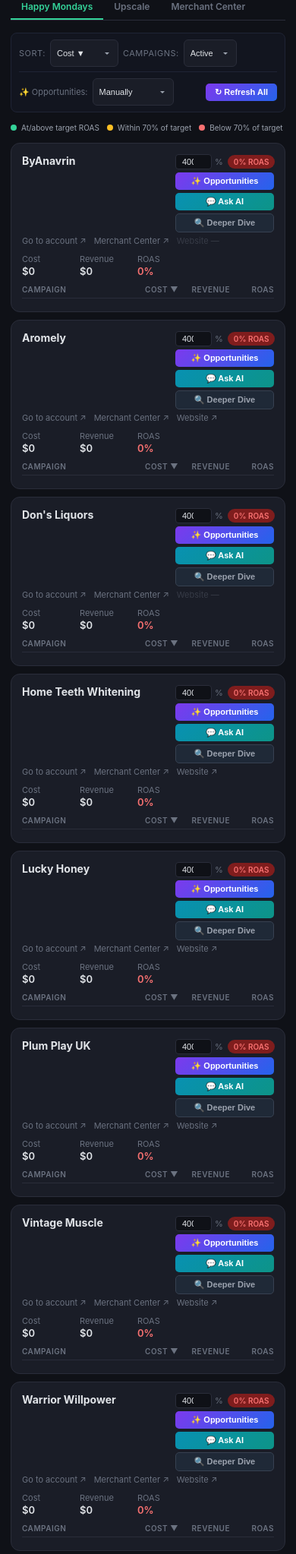
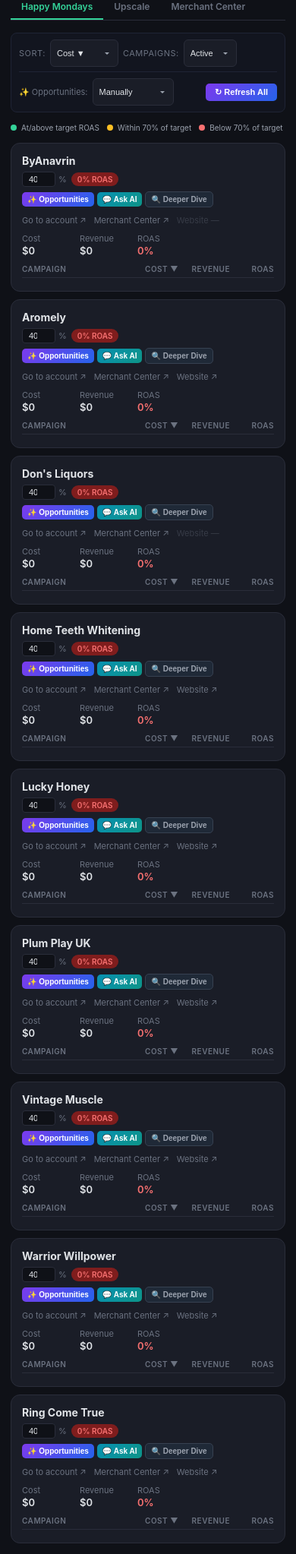
Before and after one commit to dingospo1/ads-dashboard, a Flask app: page / in a window 390 px wide. Shown: the part 332-2378 px from the top of the page at 76% size. Run offline with Flask 3, Linux system fonts and the light colour scheme; data that the repository does not hold is empty.

Commit message:
Card layout: account name own row, Target+ROAS+buttons all on same line, no gap, no overflow

```diff
--- a/templates/dashboard.html
+++ b/templates/dashboard.html
@@ -67,8 +67,11 @@ select.ctrl:focus { outline: none; border-color: #34d399; }
 /* CARD */
 .card { background: #1a1d27; border-radius: 12px; padding: 18px; border: 1px solid #2a2d3a; transition: border-color 0.2s; }
 .card:hover { border-color: #3a3d4a; }
-.card-header { display: flex; justify-content: space-between; align-items: flex-start; margin-bottom: 4px; gap: 8px; flex-wrap: wrap; }
-.card-header h2 { font-size: 15px; font-weight: 700; }
+/* Row 1: account name full width */
+.card-title { font-size: 15px; font-weight: 700; margin-bottom: 8px; white-space: nowrap; overflow: hidden; text-overflow: ellipsis; }
+/* Row 2: target/ROAS on left, buttons on right */
+.card-header { display: flex; justify-content: space-between; align-items: center; margin-bottom: 10px; gap: 8px; flex-wrap: wrap; }
+.card-header h2 { display: none; } /* hidden — replaced by card-title */
 .header-roas { display: flex; flex-direction: row; align-items: center; gap: 8px; flex-shrink: 0; }
 .header-target { display: flex; align-items: center; gap: 4px; font-size: 11px; color: #6b7280; }
 .badge { font-size: 11px; font-weight: 600; padding: 3px 10px; border-radius: 20px; white-space: nowrap; }
@@ -117,11 +120,9 @@ select.ctrl:focus { outline: none; border-color: #34d399; }
 .toggle-btn:hover { color: #e1e4e8; border-color: #4a4d5a; }
 
 /* Card header layout */
-.card-header-left { flex: 1; min-width: 0; overflow: hidden; }
-.card-header h2 { font-size: 15px; font-weight: 700; overflow: hidden; text-overflow: ellipsis; white-space: nowrap; }
-.header-right-col { display: flex; flex-direction: column; align-items: stretch; gap: 5px; flex-shrink: 0; width: 155px; }
-.card-action-row { display: none; } /* unused now */
-.card-action-btn { border: none; color: white; font-size: 11px; font-weight: 600; padding: 6px 10px; border-radius: 5px; cursor: pointer; transition: opacity 0.15s; white-space: nowrap; text-align: center; width: 100%; }
+.card-header-left { display: flex; align-items: center; gap: 6px; flex-shrink: 0; } /* target + ROAS */
+.header-right-col { display: flex; flex-direction: row; align-items: center; gap: 5px; flex-shrink: 0; } /* buttons inline */
+.card-action-btn { border: none; color: white; font-size: 11px; font-weight: 600; padding: 5px 10px; border-radius: 5px; cursor: pointer; transition: opacity 0.15s; white-space: nowrap; }
 .card-action-btn:hover { opacity: 0.85; }
 .card-action-btn:disabled { opacity: 0.5; cursor: wait; }
 .btn-opps { background: linear-gradient(135deg, #7c3aed, #2563eb); }
@@ -310,10 +311,8 @@ select.ctrl:focus { outline: none; border-color: #34d399; }
   .opps-bar-status { display: none; } /* hide "Auto-refresh off" text on mobile — saves space */
   .opps-refresh-all-btn { padding: 5px 12px; font-size: 11px; margin-left: auto; }
 
-  /* Card header — right column */
-  .header-right-col { gap: 4px; width: 130px; }
-  .header-roas { gap: 6px; }
-  .card-action-btn { font-size: 11px; padding: 5px 8px; }
+  .header-right-col { gap: 4px; flex-wrap: wrap; justify-content: flex-end; }
+  .card-action-btn { font-size: 10px; padding: 4px 7px; }
   .opps-count { font-size: 9px; padding: 1px 5px; }
 
   /* Opportunities modal — full screen like Deeper Dive */
@@ -335,11 +334,10 @@ select.ctrl:focus { outline: none; border-color: #34d399; }
   .card { padding: 14px; }
 
   /* Card header */
+  .card-title { font-size: 14px; margin-bottom: 6px; }
   .card-header { flex-wrap: wrap; gap: 6px; }
-  .card-header h2 { font-size: 14px; }
-  .card-header-left { flex: 1; min-width: 0; }
   .badge { font-size: 10px; padding: 3px 8px; }
-  .target-roas-input { width: 48px; font-size: 11px; }
+  .target-roas-input { width: 44px; font-size: 11px; }
   .header-target span { display: none; }
   .header-target span:last-child { display: inline; }
 
@@ -793,19 +791,17 @@ function renderCard(account, mccKey) {
 
   const safeName = account.name.replace(/'/g,"\\x27");
   return '<div class="card" data-card-id="' + id + '">' +
+    '<div class="card-title">' + account.name + '</div>' +
     '<div class="card-header">' +
       '<div class="card-header-left">' +
-        '<h2>' + account.name + '</h2>' +
+        '<div class="header-target">' +
+          '<span>Target</span>' +
+          '<input class="target-roas-input" type="number" step="10" min="0" value="' + Math.round(target * 100) + '" onchange="updateTargetRoas(\'' + safeName + '\', this)" />' +
+          '<span>%</span>' +
+        '</div>' +
+        '<span class="badge badge-' + rc + '">' + fmtRoas(account.totalRoas) + ' ROAS' + badgeRoasDelta + '</span>' +
       '</div>' +
       '<div class="header-right-col">' +
-        '<div class="header-roas">' +
-          '<div class="header-target">' +
-            '<span>Target</span>' +
-            '<input class="target-roas-input" type="number" step="10" min="0" value="' + Math.round(target * 100) + '" onchange="updateTargetRoas(\'' + safeName + '\', this)" />' +
-            '<span>%</span>' +
-          '</div>' +
-          '<span class="badge badge-' + rc + '">' + fmtRoas(account.totalRoas) + ' ROAS' + badgeRoasDelta + '</span>' +
-        '</div>' +
         '<button class="card-action-btn btn-opps" id="opps-btn-' + (account.accountId||id) + '" onclick="openOpportunities(\'' + safeName + '\', \'' + mccKey + '\', \'' + (account.accountId||'') + '\')">&#10024; Opportunities' + getOppsBadge(account.accountId) + '</button>' +
         '<button class="card-action-btn btn-chat" onclick="openChat(\'' + safeName + '\', \'' + mccKey + '\', \'' + (account.accountId||'') + '\')">&#128172; Ask AI</button>' +
         '<button class="card-action-btn btn-dive" onclick="openDeeperDive(\'' + safeName + '\', \'' + mccKey + '\', \'' + (account.accountId||'') + '\')">&#128269; Deeper Dive</button>' +
```
